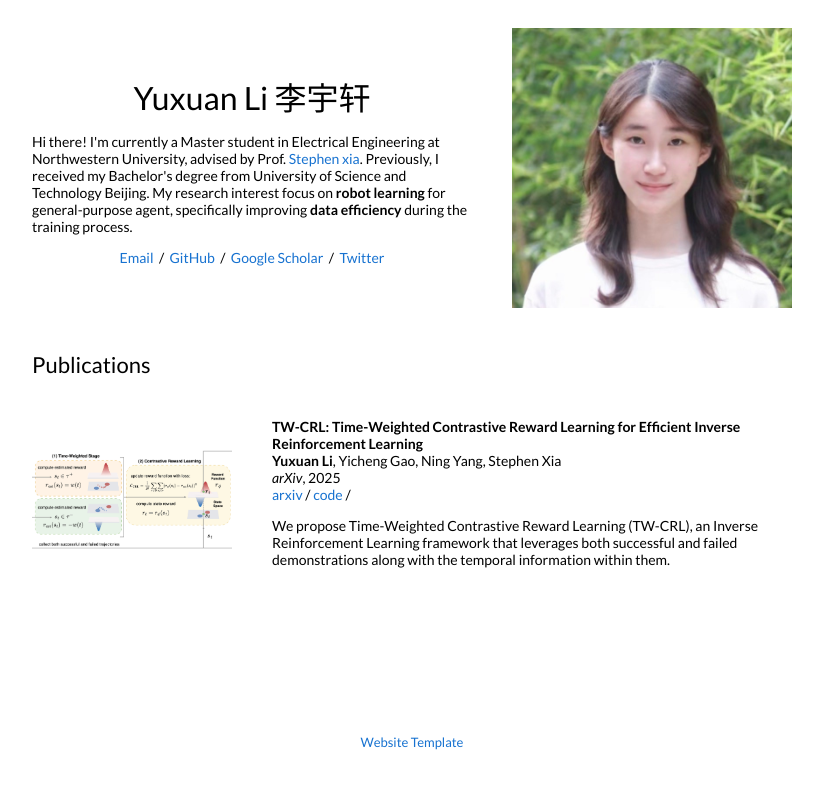
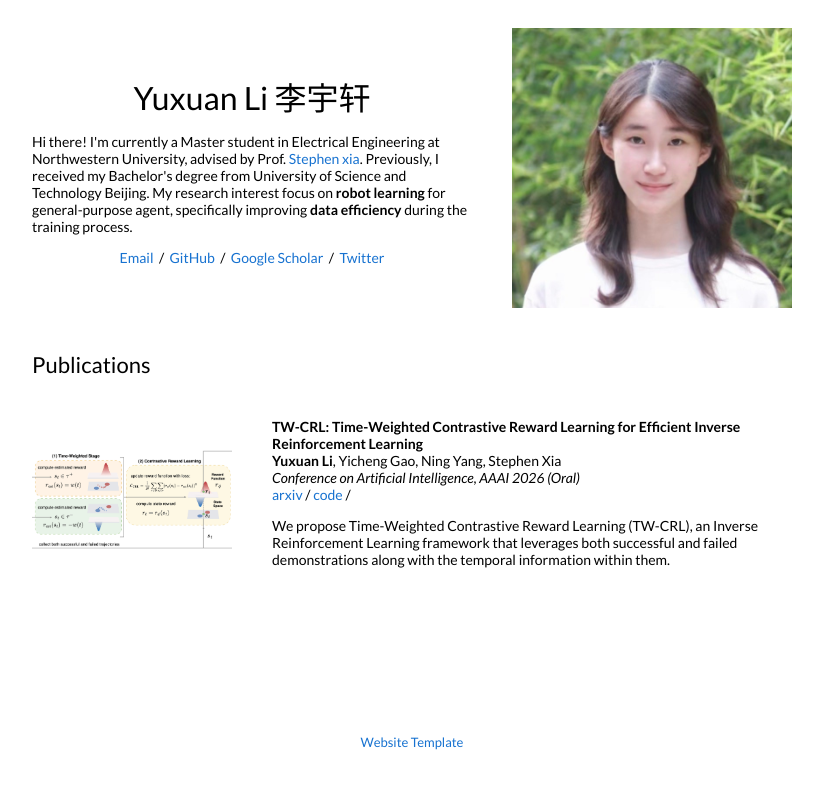
Before and after one commit to yuxuanli224284/yuxuanli224284.github.io, a Jekyll site: the page built from _posts/2025-4-7-twcrl.markdown, in a window 1280 px wide. Shown: the top 789 px of the page, without its empty margins (228-1051 px from the left). Built offline with Jekyll 4.4.1, drawn with Linux system fonts in a browser that asks for light colours.

Commit message:
update ico

```diff
--- a/_layouts/default.html
+++ b/_layouts/default.html
@@ -22,7 +22,8 @@
   <link rel="canonical" href="{{ page.url | replace:'index.html','' | prepend: site.baseurl | prepend: site.url }}">
   <link href="https://fonts.googleapis.com/css?family=Lato:400,700,400italic,700italic" rel="stylesheet" type="text/css">
 
-  <link rel="shortcut icon" type="image/x-icon" href="favicon.ico" />
+  <!-- <link rel="shortcut icon" type="image/x-icon" href="favicon.ico" /> -->
+   <link rel="icon" href="{{ site.baseurl }}/favicon.ico">
 </head>
 
 <body>
@@ -80,7 +81,8 @@
               {{post.authors}}
 
               <br>
-              <em>{{post.venue}}</em>, {{ post.date | date: "%Y" }}
+              <!-- <em>{{post.venue}}</em>, {{ post.date | date: "%Y" }} -->
+              <em>{{post.venue}}</em>
               <br>
               {% if post.arxiv %}
               <a href="{{post.arxiv}}">arxiv</a> /
--- a/_posts/2025-4-7-twcrl.markdown
+++ b/_posts/2025-4-7-twcrl.markdown
@@ -6,7 +6,7 @@ image: /images/TW-CRL.jpg
 categories: research
 author: "Yuxuan Li"
 authors: "<strong>Yuxuan Li</strong>, Yicheng Gao, Ning Yang, Stephen Xia"
-venue: "arXiv"
+venue: "Conference on Artificial Intelligence, AAAI 2026 (Oral)"
 arxiv: https://arxiv.org/abs/2504.05585
 code: https://github.com/yuxuanli224284/TW-CRL
 # website: https://leonidk.github.io/fmb-plus
```
